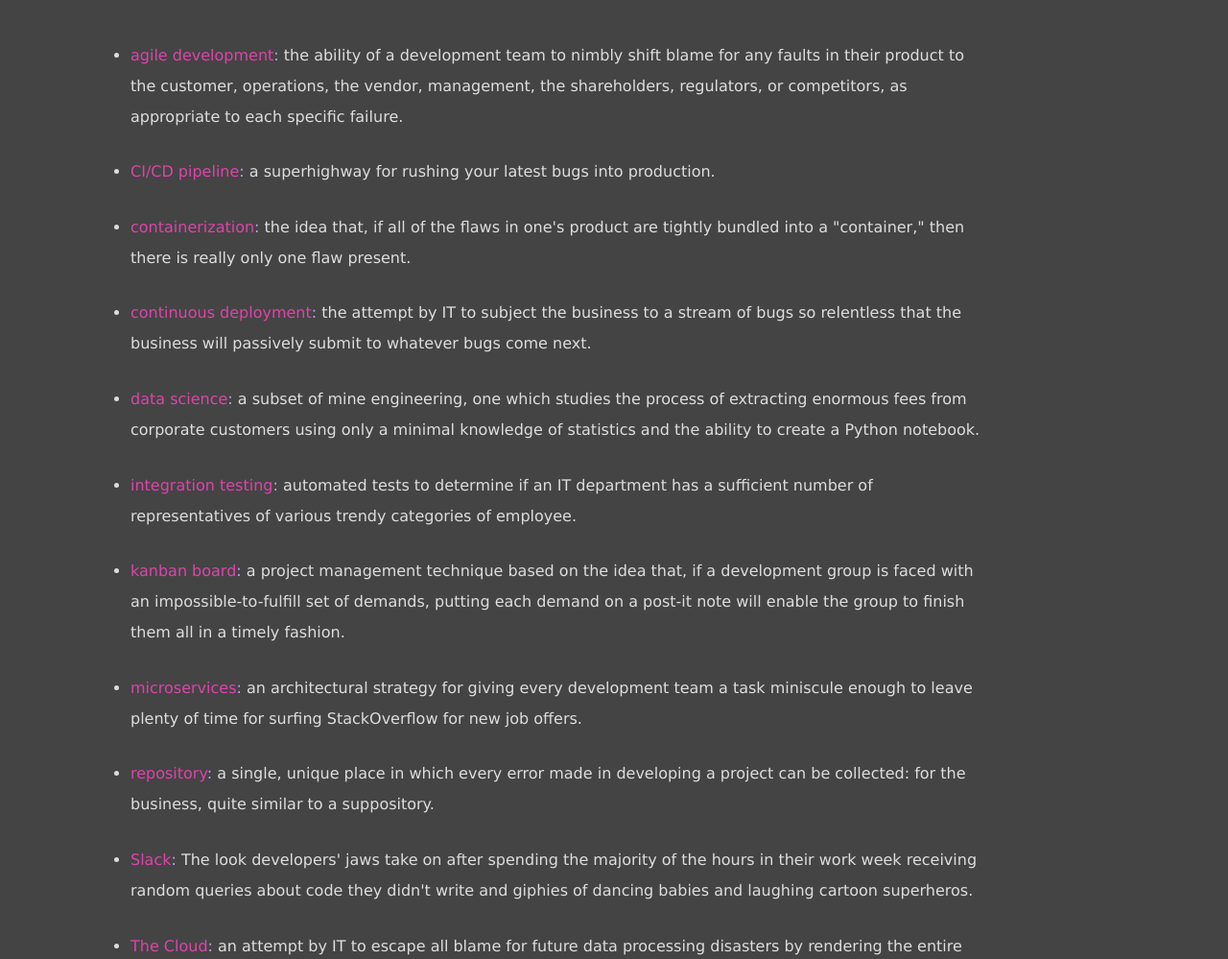
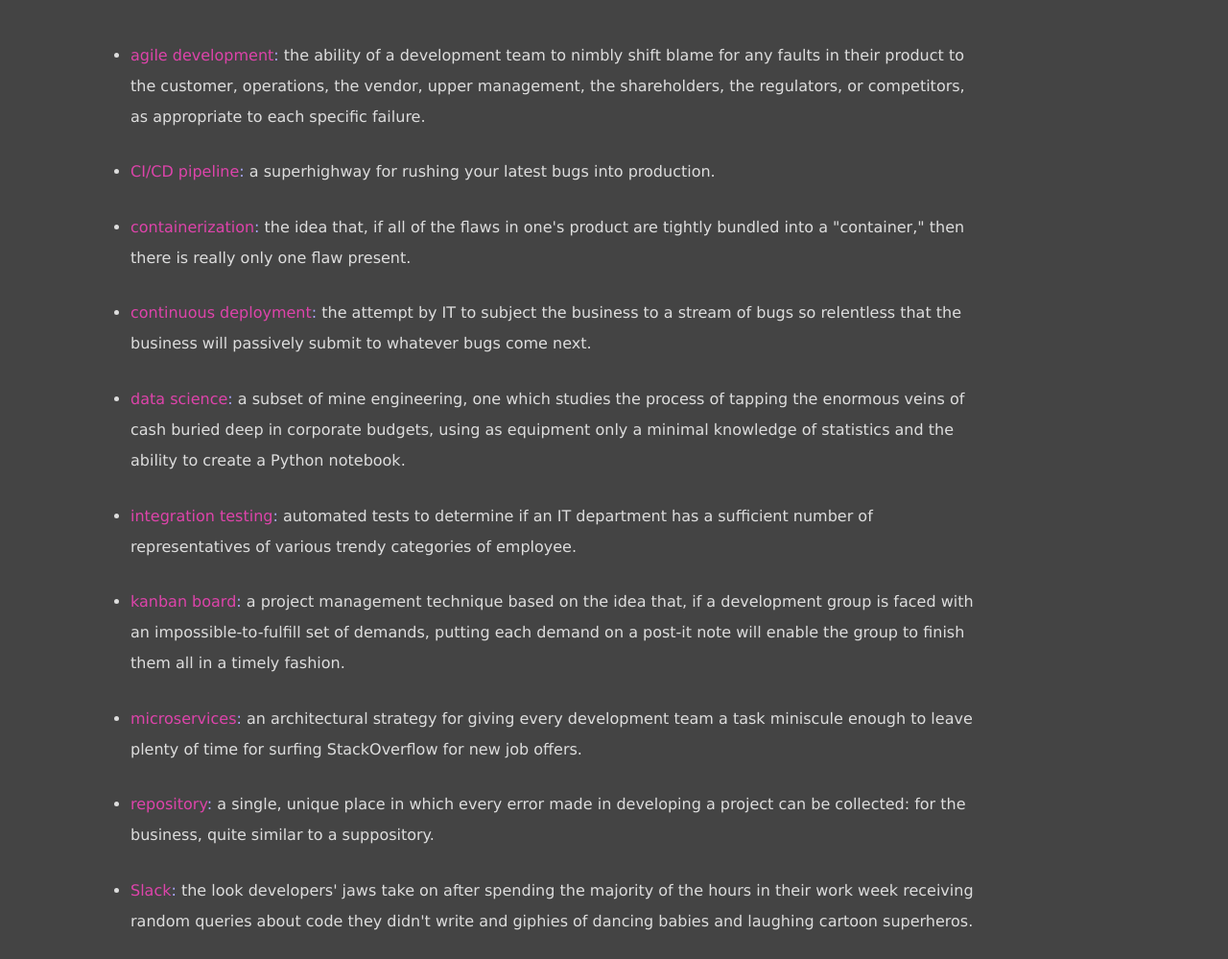
Before and after one commit to gcallah/DevilsCloudDict, a plain HTML site: page index.html in a window 1280 px wide. Shown: the part 272-1271 px from the top of the page at 96% size. Drawn offline with Linux system fonts and the light colour scheme.

Commit message:
Improved data science

```diff
--- a/index.html
+++ b/index.html
@@ -41,8 +41,9 @@
                 </a>
                 the ability of a development team to nimbly shift blame for
                 any faults in their product to the customer, operations,
-                the vendor, management, the shareholders, regulators, or
-                competitors, as appropriate to each specific failure.
+                the vendor, upper management, the shareholders, the
+                regulators, or competitors, as appropriate to each specific
+                failure.
             </li>
 
             <li>
@@ -76,7 +77,8 @@
                 <span class="hilight">data science</span>:
                 </a>
                 a subset of mine engineering, one which studies the process of
-                extracting enormous fees from corporate customers using only a
+                tapping the enormous veins of cash buried deep in
+                corporate budgets, using as equipment only a
                 minimal knowledge of statistics and the ability to create a
                 Python notebook.
             </li>
@@ -122,7 +124,7 @@
                 <a name="Slack">
                 <span class="hilight">Slack</span>:
                 </a>
-                The look developers' jaws take on after spending the majority
+                the look developers' jaws take on after spending the majority
                 of the hours in their work week receiving random queries about
                 code they didn't write and giphies of dancing babies and
                 laughing cartoon superheros.
```
Also changed, not shown: 1 other file.
